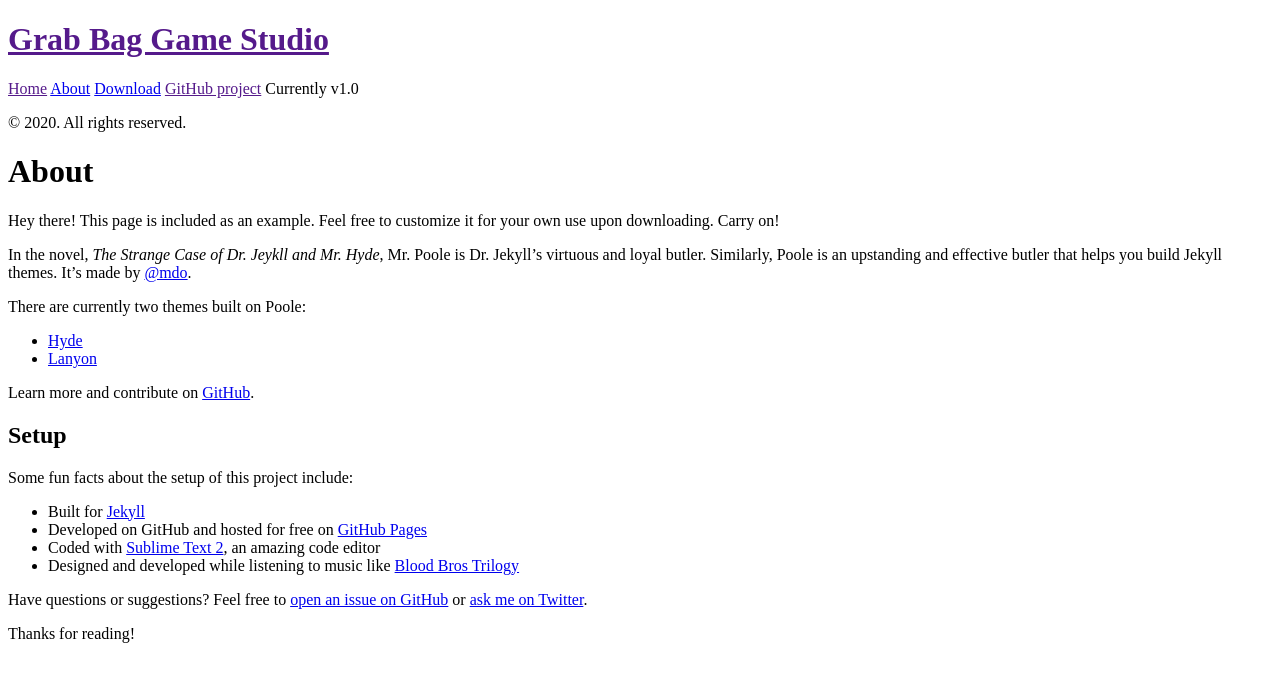
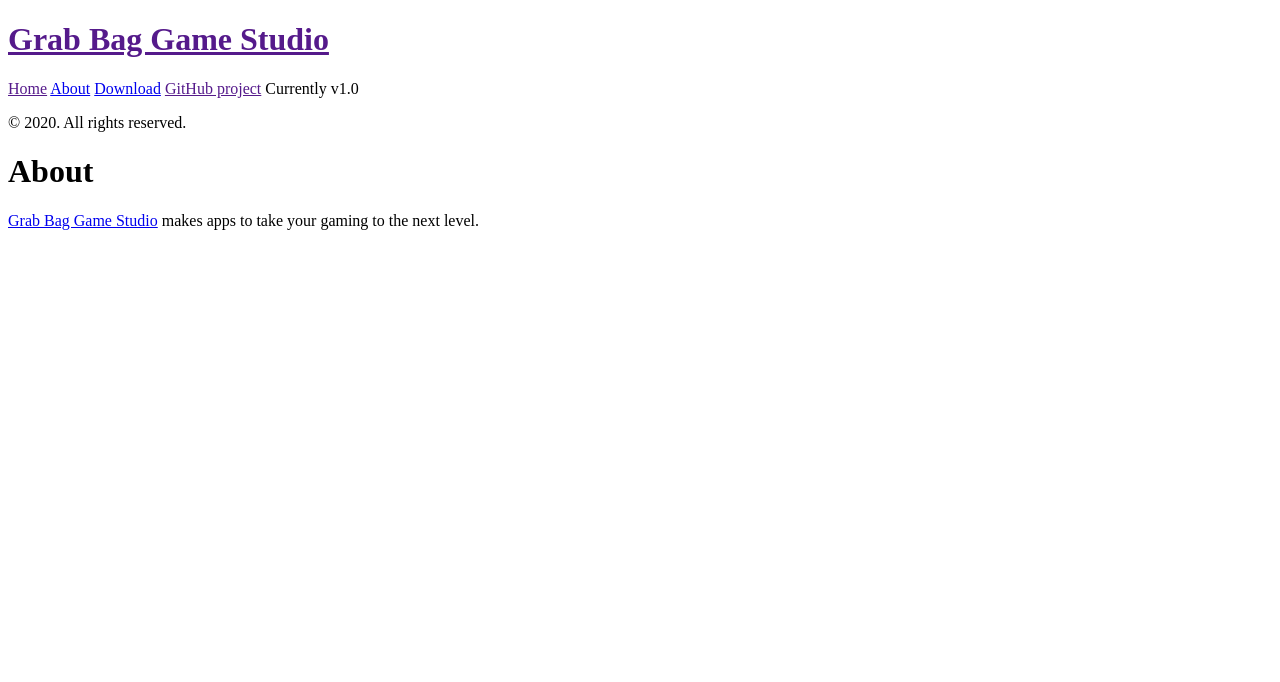
Before and after one commit to GrabBagGameStudio/GrabBagGameStudio.github.io, a Jekyll site: the page built from about.md, in a window 1280 px wide. Shown: the top 682 px of the page. Built offline with Jekyll 4.4.1, drawn with Linux system fonts in a browser that asks for light colours; Markdown is read by kramdown in place of the engine named in the settings.

Commit message:
Update about.md

```diff
--- a/about.md
+++ b/about.md
@@ -3,28 +3,4 @@ layout: page
 title: About
 ---
 
-<p class="message">
-  Hey there! This page is included as an example. Feel free to customize it for your own use upon downloading. Carry on!
-</p>
-
-In the novel, *The Strange Case of Dr. Jeykll and Mr. Hyde*, Mr. Poole is Dr. Jekyll's virtuous and loyal butler. Similarly, Poole is an upstanding and effective butler that helps you build Jekyll themes. It's made by [@mdo](https://twitter.com/mdo).
-
-There are currently two themes built on Poole:
-
-* [Hyde](http://hyde.getpoole.com)
-* [Lanyon](http://lanyon.getpoole.com)
-
-Learn more and contribute on [GitHub](https://github.com/poole).
-
-## Setup
-
-Some fun facts about the setup of this project include:
-
-* Built for [Jekyll](http://jekyllrb.com)
-* Developed on GitHub and hosted for free on [GitHub Pages](https://pages.github.com)
-* Coded with [Sublime Text 2](http://sublimetext.com), an amazing code editor
-* Designed and developed while listening to music like [Blood Bros Trilogy](https://soundcloud.com/maddecent/sets/blood-bros-series)
-
-Have questions or suggestions? Feel free to [open an issue on GitHub](https://github.com/poole/issues/new) or [ask me on Twitter](https://twitter.com/mdo).
-
-Thanks for reading!
+[Grab Bag Game Studio](http://grabbaggamestudio.com) makes apps to take your gaming to the next level.
```
